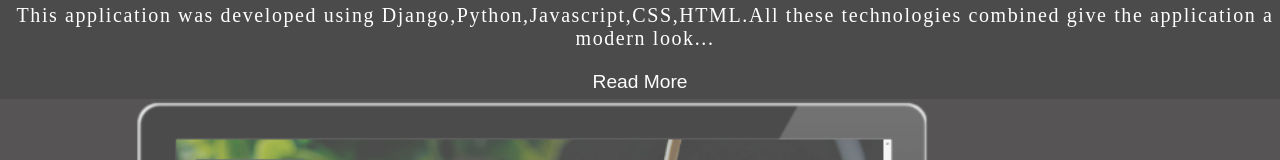
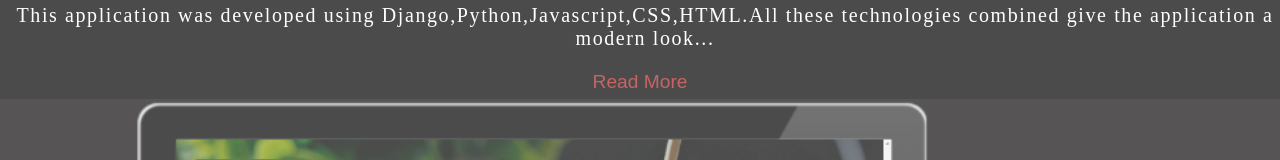
Before and after one commit to Allano256/my_webiste, a React (Vite) app: page /projects in a window 1280 px wide. Shown: the part 356-516 px from the top of the page. Built offline with nearby package versions, Linux system fonts and the light colour scheme.

Commit message:
Changed hover color of links

```diff
--- a/src/Components/Footer.module.css
+++ b/src/Components/Footer.module.css
@@ -3,7 +3,7 @@
   background-color: black;
   opacity: 0.7;
   padding: 20px;
-  font-size: 18px;
+  font-size: 15px;
 }
 
 @media screen and (min-width: 768px) {
--- a/src/pages/Projects.module.css
+++ b/src/pages/Projects.module.css
@@ -28,12 +28,12 @@
 button {
   background-color: black;
   border: none;
-  color: white;
+  color: firebrick;
   margin-bottom: 5px;
   font-size: 1.2rem;
   cursor: pointer;
 }
 
 button:hover {
-  color: firebrick;
+  color: rgb(224, 221, 221);
 }
```
